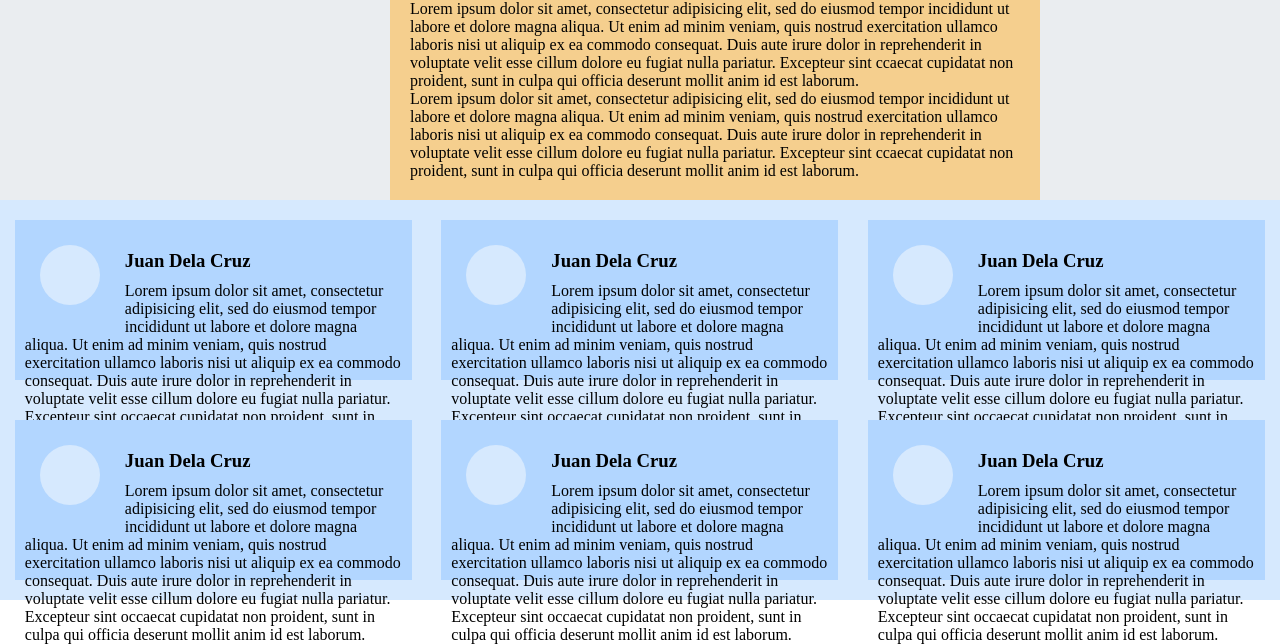
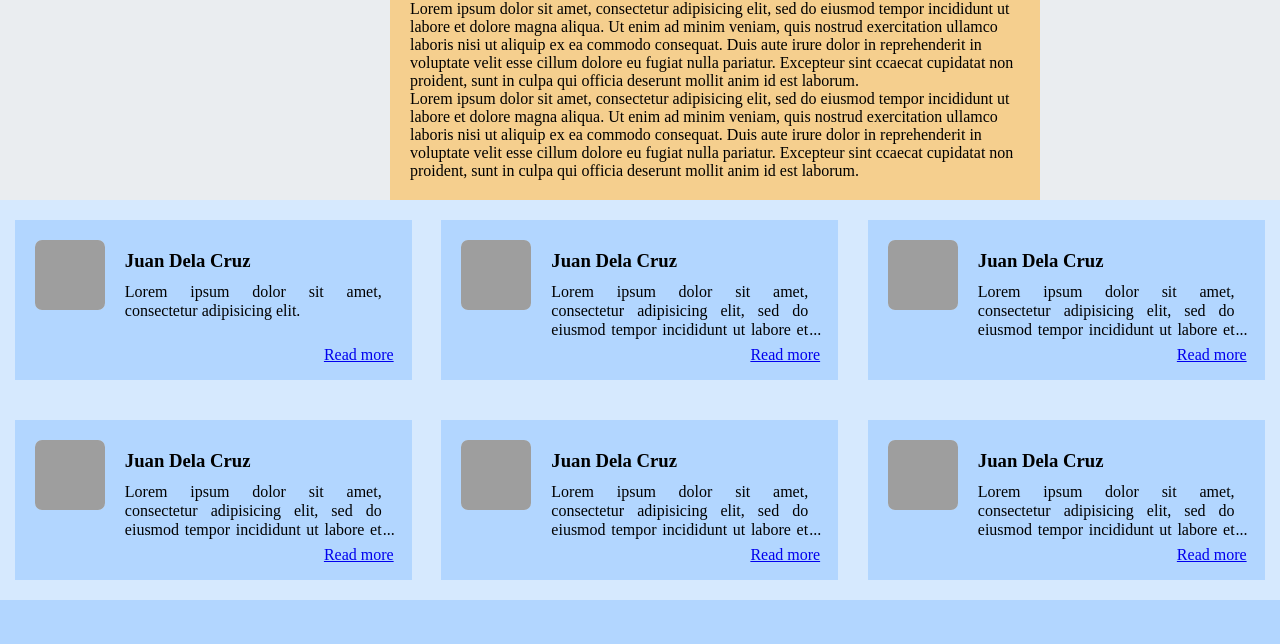
Before and after one commit to emmanuelleabendan/b3nc-abendan-emmanuelle, a PHP site: page / in a window 1280 px wide. Shown: the part 498-1142 px from the top of the page. After the commit the page ends 1098 px from the top, so only its background shows below. Run offline with PHP 8.4, Linux system fonts and the light colour scheme; grey boxes are pictures that could not be loaded.

Commit message:
Floats and Clears Code along continuation

```diff
--- a/mod02-10/css/style.css
+++ b/mod02-10/css/style.css
@@ -58,14 +58,15 @@
 	background-color: #b2d6ff;
 	float: left;
 	margin: 20px 1.16%;
+	position: relative;
 }
 
-.avatar {
-	width: 60px;
-	height: 60px;
+.avatar > img {
+	width: 70px;
+	height: 70px;
 	background-color: #d6e9fe;
-	border-radius: 50%;
-	margin: 25px;
+	border-radius: 10%;
+	margin: 20px;
 	float: left;
 }
 
@@ -87,4 +88,48 @@
 
 .comment {
 	margin: 10px;
+	overflow: hidden;
 }
+
+
+/*
+*
+* CSS workaround for multiline ellipsis
+*
+*/
+
+
+.block-with-text {
+	overflow: hidden;
+	position: relative;
+	line-height: 1.2em;
+	max-height: 3.6em;
+	text-align: justify;
+	margin-right: -1em;
+	padding-right: 30px;
+}
+
+/* for comments longer than allotted height */
+.block-with-text:before {
+	content: "...";
+	position: absolute;
+	right: 17px;
+	bottom: 0;
+}
+
+/* for comments shorter than allotted height */
+.block-with-text:after {
+	content: "";
+	position: absolute;
+	right: 17px;
+	width: 1em;
+	height: 1em;
+	margin-top: 0.2em;
+	background: #b2d6ff;
+}
+
+.read-more {
+	position: absolute;
+	right: 18px;
+	bottom: 16px;
+}
--- a/mod02-10/index.html
+++ b/mod02-10/index.html
@@ -43,64 +43,78 @@
 	<div class="footer clear">
 		<!-- columns are floating elements  -->
 		<div class="column">
-			<div class="avatar"></div>
+			<div class="avatar">
+				<img src="https://lorempixel.com/300/300/">
+			</div>
 				<h3 class="username">Juan Dela Cruz</h3>
-				<p class="comment">Lorem ipsum dolor sit amet, consectetur adipisicing elit, sed do eiusmod
+				<p class="comment block-with-text">Lorem ipsum dolor sit amet, consectetur adipisicing elit.
+				</p>
+				<a class="read-more" href="#">Read more</a>
+		</div>
+		<div class="column">
+			<div class="avatar">
+				<img src="https://lorempixel.com/300/300/">
+			</div>
+				<h3 class="username">Juan Dela Cruz</h3>
+				<p class="comment block-with-text">Lorem ipsum dolor sit amet, consectetur adipisicing elit, sed do eiusmod
 				tempor incididunt ut labore et dolore magna aliqua. Ut enim ad minim veniam,
 				quis nostrud exercitation ullamco laboris nisi ut aliquip ex ea commodo
 				consequat. Duis aute irure dolor in reprehenderit in voluptate velit esse
 				cillum dolore eu fugiat nulla pariatur. Excepteur sint occaecat cupidatat non
 				proident, sunt in culpa qui officia deserunt mollit anim id est laborum.</p>
+				<a class="read-more" href="#">Read more</a>
 		</div>
 		<div class="column">
-			<div class="avatar"></div>
+			<div class="avatar">
+				<img src="https://lorempixel.com/300/300/">
+			</div>
 				<h3 class="username">Juan Dela Cruz</h3>
-				<p class="comment">Lorem ipsum dolor sit amet, consectetur adipisicing elit, sed do eiusmod
+				<p class="comment block-with-text">Lorem ipsum dolor sit amet, consectetur adipisicing elit, sed do eiusmod
 				tempor incididunt ut labore et dolore magna aliqua. Ut enim ad minim veniam,
 				quis nostrud exercitation ullamco laboris nisi ut aliquip ex ea commodo
 				consequat. Duis aute irure dolor in reprehenderit in voluptate velit esse
 				cillum dolore eu fugiat nulla pariatur. Excepteur sint occaecat cupidatat non
 				proident, sunt in culpa qui officia deserunt mollit anim id est laborum.</p>
+				<a class="read-more" href="#">Read more</a>
 		</div>
 		<div class="column">
-			<div class="avatar"></div>
+			<div class="avatar">
+				<img src="https://lorempixel.com/300/300/">
+			</div>
 				<h3 class="username">Juan Dela Cruz</h3>
-				<p class="comment">Lorem ipsum dolor sit amet, consectetur adipisicing elit, sed do eiusmod
+				<p class="comment block-with-text">Lorem ipsum dolor sit amet, consectetur adipisicing elit, sed do eiusmod
 				tempor incididunt ut labore et dolore magna aliqua. Ut enim ad minim veniam,
 				quis nostrud exercitation ullamco laboris nisi ut aliquip ex ea commodo
 				consequat. Duis aute irure dolor in reprehenderit in voluptate velit esse
 				cillum dolore eu fugiat nulla pariatur. Excepteur sint occaecat cupidatat non
 				proident, sunt in culpa qui officia deserunt mollit anim id est laborum.</p>
+				<a class="read-more" href="#">Read more</a>
 		</div>
 		<div class="column">
-			<div class="avatar"></div>
+			<div class="avatar">
+				<img src="https://lorempixel.com/300/300/">
+			</div>
 				<h3 class="username">Juan Dela Cruz</h3>
-				<p class="comment">Lorem ipsum dolor sit amet, consectetur adipisicing elit, sed do eiusmod
+				<p class="comment block-with-text">Lorem ipsum dolor sit amet, consectetur adipisicing elit, sed do eiusmod
 				tempor incididunt ut labore et dolore magna aliqua. Ut enim ad minim veniam,
 				quis nostrud exercitation ullamco laboris nisi ut aliquip ex ea commodo
 				consequat. Duis aute irure dolor in reprehenderit in voluptate velit esse
 				cillum dolore eu fugiat nulla pariatur. Excepteur sint occaecat cupidatat non
 				proident, sunt in culpa qui officia deserunt mollit anim id est laborum.</p>
+				<a class="read-more" href="#">Read more</a>
 		</div>
 		<div class="column">
-			<div class="avatar"></div>
+			<div class="avatar">
+				<img src="https://lorempixel.com/300/300/">
+			</div>
 				<h3 class="username">Juan Dela Cruz</h3>
-				<p class="comment">Lorem ipsum dolor sit amet, consectetur adipisicing elit, sed do eiusmod
+				<p class="comment block-with-text">Lorem ipsum dolor sit amet, consectetur adipisicing elit, sed do eiusmod
 				tempor incididunt ut labore et dolore magna aliqua. Ut enim ad minim veniam,
 				quis nostrud exercitation ullamco laboris nisi ut aliquip ex ea commodo
 				consequat. Duis aute irure dolor in reprehenderit in voluptate velit esse
 				cillum dolore eu fugiat nulla pariatur. Excepteur sint occaecat cupidatat non
 				proident, sunt in culpa qui officia deserunt mollit anim id est laborum.</p>
-		</div>
-		<div class="column">
-			<div class="avatar"></div>
-				<h3 class="username">Juan Dela Cruz</h3>
-				<p class="comment">Lorem ipsum dolor sit amet, consectetur adipisicing elit, sed do eiusmod
-				tempor incididunt ut labore et dolore magna aliqua. Ut enim ad minim veniam,
-				quis nostrud exercitation ullamco laboris nisi ut aliquip ex ea commodo
-				consequat. Duis aute irure dolor in reprehenderit in voluptate velit esse
-				cillum dolore eu fugiat nulla pariatur. Excepteur sint occaecat cupidatat non
-				proident, sunt in culpa qui officia deserunt mollit anim id est laborum.</p>
+				<a class="read-more" href="#">Read more</a>
 		</div>
 
 	</div>
```
Also changed, not shown: 1 other file.
